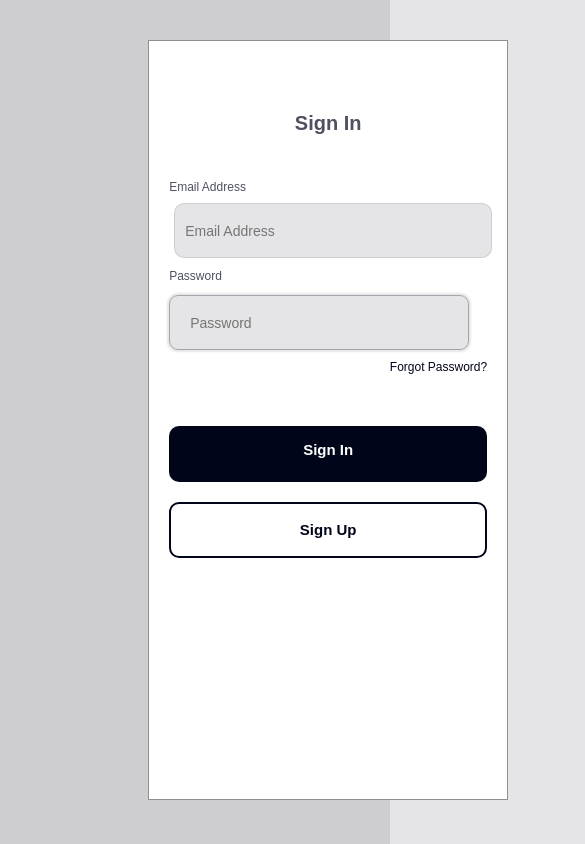
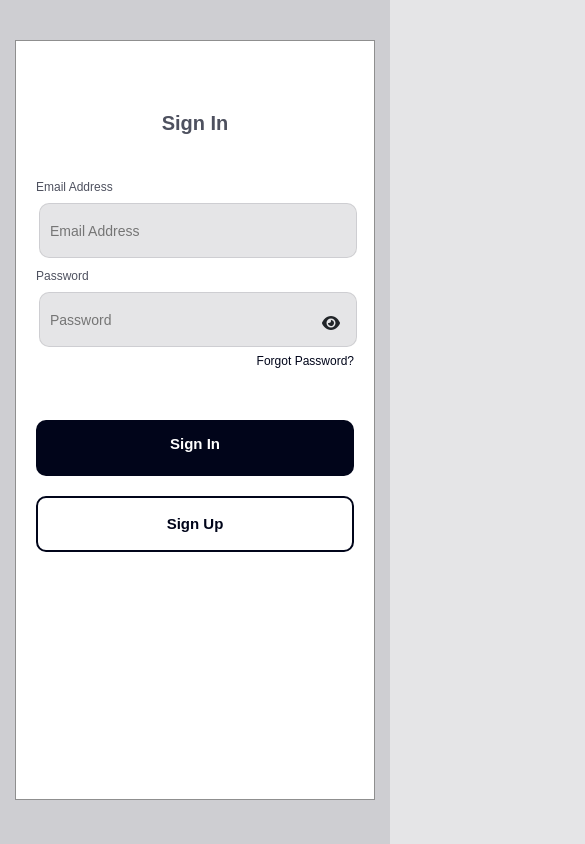
Before and after one commit to Smog-Olufolahan/LightPay, a React (Create React App) app in the folder lightpay/: page /signin in a window 390 px wide. Shown: the top 844 px of the page, 585 px wide, since content can reach past the window. Built offline with nearby package versions, Linux system fonts and the light colour scheme; the HTML template or start-up script is replaced by a standard one.

Commit message:
Sign-up and Sign-in Eye icon fixed

```diff
--- a/lightpay/src/components/css/main.css
+++ b/lightpay/src/components/css/main.css
@@ -1,34 +1,27 @@
-
 * {
-	box-sizing: border-box;
+  box-sizing: border-box;
 }
 
-body, html {
-  background-color: #01051A1A;
-	height: 100%;
-	font-family: Ubuntu-Regular, sans-serif;
+.signin-form-container {
+  padding: 20px 0 39px 0;
 }
 
 .container {
   width: 360px;
   height: 90vh;
-  margin-left: 38%;
-  margin-top: 40px;
+  margin-top: 20px;
   display: flex;
   flex-wrap: wrap;
-  position: absolute;
   justify-content: center;
   padding: 20px;
   opacity: 100%;
   background-color: #fff;
   border: 1px solid rgb(143, 143, 143);
-
 }
 
 .wrap-signin {
   width: 360px;
-  background: #FFF;
-
+  background: #fff;
 }
 
 .signin-form {
@@ -36,14 +29,13 @@ body, html {
   position: relative;
 }
 
-
-
-.email, .password {
+.email,
+.password {
   text-align: left;
   width: 100%;
   font-weight: normal;
   font-size: 12px;
-  color: #4E515F;
+  color: #4e515f;
 }
 
 .signin-form-title {
@@ -55,7 +47,7 @@ body, html {
   width: 100%;
   top: 0;
   left: 0;
-  color: #4E515F;
+  color: #4e515f;
   padding-top: 50px;
   padding-bottom: 39px;
 }
@@ -69,14 +61,13 @@ body, html {
 .input {
   font-size: 14px;
   font-weight: normal;
-  color: #A3A5AC;
   border-radius: 10px;
   padding: 10px;
-  margin: 5px;
+  margin: 5px 0 5px 3px;
   width: 100%;
-  border: 1px solid #01051A1A;
+  border: 1px solid #01051a1a;
   outline: none;
-  background-color: #01051A1A;
+  background-color: #01051a1a;
   display: block;
   position: relative;
   height: 55px;
@@ -90,13 +81,13 @@ body, html {
 
 .text-right {
   text-align: right;
-  font-size:12px;
+  font-size: 12px;
   line-height: 1.5;
 }
 
 a {
   text-decoration: none;
-  color: #01051A;
+  color: #01051a;
 }
 
 .signin-btn {
@@ -113,19 +104,34 @@ a {
   margin: 50px 0 10px 0;
   border: none;
   outline: none;
-  background-color: #01051A;
+  background-color: #01051a;
 }
 
 .signup-btn {
   font-weight: bold;
-  color: #01051A;
+  color: #01051a;
   width: 100%;
   padding: 10px;
   border-radius: 10px;
-  border: 2px solid #01051A;
+  border: 2px solid #01051a;
   font-size: 15px;
   margin: 10px 0;
   outline: none;
   background-color: #fff;
   height: 56px;
 }
+
+@media only screen and (max-width: 600px) {
+  .container {
+    width: 360px;
+    height: 90vh;
+    margin-top: 20px;
+    display: flex;
+    flex-wrap: wrap;
+    justify-content: center;
+    padding: 20px;
+    opacity: 100%;
+    background-color: #fff;
+    border: 1px solid rgb(143, 143, 143);
+  }
+}
--- a/lightpay/src/components/signin.tsx
+++ b/lightpay/src/components/signin.tsx
@@ -1,14 +1,15 @@
-import React, { ChangeEvent, useState } from "react";
-import { useNavigate } from "react-router-dom";
-import Axios from "axios";
-import { FontAwesomeIcon } from "@fortawesome/react-fontawesome";
-import { faEye } from "@fortawesome/free-solid-svg-icons";
+import React, { ChangeEvent, useState } from 'react';
+import { useNavigate } from 'react-router-dom';
+import Axios from 'axios';
+import { FontAwesomeIcon } from '@fortawesome/react-fontawesome';
+import { faEye } from '@fortawesome/free-solid-svg-icons';
+import '../components/css/main.css';
 const eye = <FontAwesomeIcon icon={faEye} />;
 
 const Signin = () => {
   const [formData, setFormData] = useState({
-    email: "",
-    password: "",
+    email: '',
+    password: '',
   });
 
   const [passwordShown, setPasswordShown] = useState(false);
@@ -18,7 +19,7 @@ const Signin = () => {
 
   const [submitted, setSubmitted] = useState(false);
 
-  const [message, setMessage] = useState("");
+  const [message, setMessage] = useState('');
 
   const navigate = useNavigate();
 
@@ -26,10 +27,10 @@ const Signin = () => {
     e.preventDefault();
     //setSubmitted(true);
     console.log(formData);
-    Axios.post("http://localhost:3001/login", formData)
+    Axios.post('http://localhost:3001/login', formData)
       .then((response) => {
         console.log(response.data);
-      localStorage.setItem("userToken", response.data);
+        localStorage.setItem('userToken', response.data);
         setMessage(response.data.msg);
       })
       .catch(function (error) {
@@ -44,8 +45,8 @@ const Signin = () => {
           setMessage(error.request);
         } else {
           // Something happened in setting up the request that triggered an Error
-				console.log("Error", error.message);
-				setMessage("Error" + error.message);
+          console.log('Error', error.message);
+          setMessage('Error' + error.message);
         }
       });
   };
@@ -53,7 +54,7 @@ const Signin = () => {
   const handleForgetPassword = (e: React.SyntheticEvent) => {
     e.preventDefault();
     console.log(formData);
-    Axios.post("http://localhost:3001/auth/forgot-password", formData)
+    Axios.post('http://localhost:3001/auth/forgot-password', formData)
       .then((response) => {
         console.log(response.data);
         setMessage(response.data.message);
@@ -70,18 +71,19 @@ const Signin = () => {
           setMessage(error.request);
         } else {
           // Something happened in setting up the request that triggered an Error
-				console.log("Error", error.message);
-				setMessage("Error" + error.message);
+          console.log('Error', error.message);
+          setMessage('Error' + error.message);
         }
       });
   };
 
   const handleSignup = (e: React.SyntheticEvent) => {
     e.preventDefault();
-    navigate("/signup/");
+    navigate('/signup/');
   };
 
   return (
+    <div className="signin-form-container">
       <div className="container">
         <div className="wrap-signin">
           <form
@@ -126,7 +128,7 @@ const Signin = () => {
                 }
                 placeholder="Password"
                 id="password"
-              type={passwordShown ? "text" : "password"}
+                type={passwordShown ? 'text' : 'password'}
               />
               <i className="eye" onClick={togglePasswordVisiblity}>
                 {eye}
@@ -149,11 +151,12 @@ const Signin = () => {
 
             {message.length > 0 ? (
               <div>
-              <br></br><p style={{textAlign: "center"}}>{message}</p>
+                <br></br>
+                <p style={{ textAlign: 'center' }}>{message}</p>
               </div>
             ) : null}
-
           </form>
+        </div>
       </div>
     </div>
   );
--- a/lightpay/src/pages/Signup/Signup.css
+++ b/lightpay/src/pages/Signup/Signup.css
@@ -134,10 +134,7 @@
   margin-bottom: 15px;
 }
 
-.form-group input[type='text'],
-input[type='password'],
-input[type='email'],
-select {
+.form-control {
   width: 300px;
   padding: 12px 20px;
   margin: 8px 0;
@@ -148,6 +145,10 @@ select {
   background-color: #01051a1a;
   background-color: 1px solid #a3a5ac;
   box-shadow: 0px 0px 2px 2px rgba(0, 0, 0, 0.1);
+}
+
+.password-control {
+  padding-right: 50px;
 }
 
 .btn-signup {
@@ -180,7 +181,7 @@ select {
 
 .togglebtn {
   top: 25px;
-  right: 30px;
+  right: 40px;
   position: absolute;
   cursor: pointer;
   border: none;
--- a/lightpay/src/pages/Signup/Signup.tsx
+++ b/lightpay/src/pages/Signup/Signup.tsx
@@ -175,7 +175,7 @@ const Signup = () => {
               <div id="password-toggle">
                 <input
                   type={state ? 'password' : 'text'}
-                  className="form-control"
+                  className="form-control password-control"
                   id="password"
                   name="password"
                   value={profile.password}
```
Lines whose indentation alone changed are shown as unchanged.
